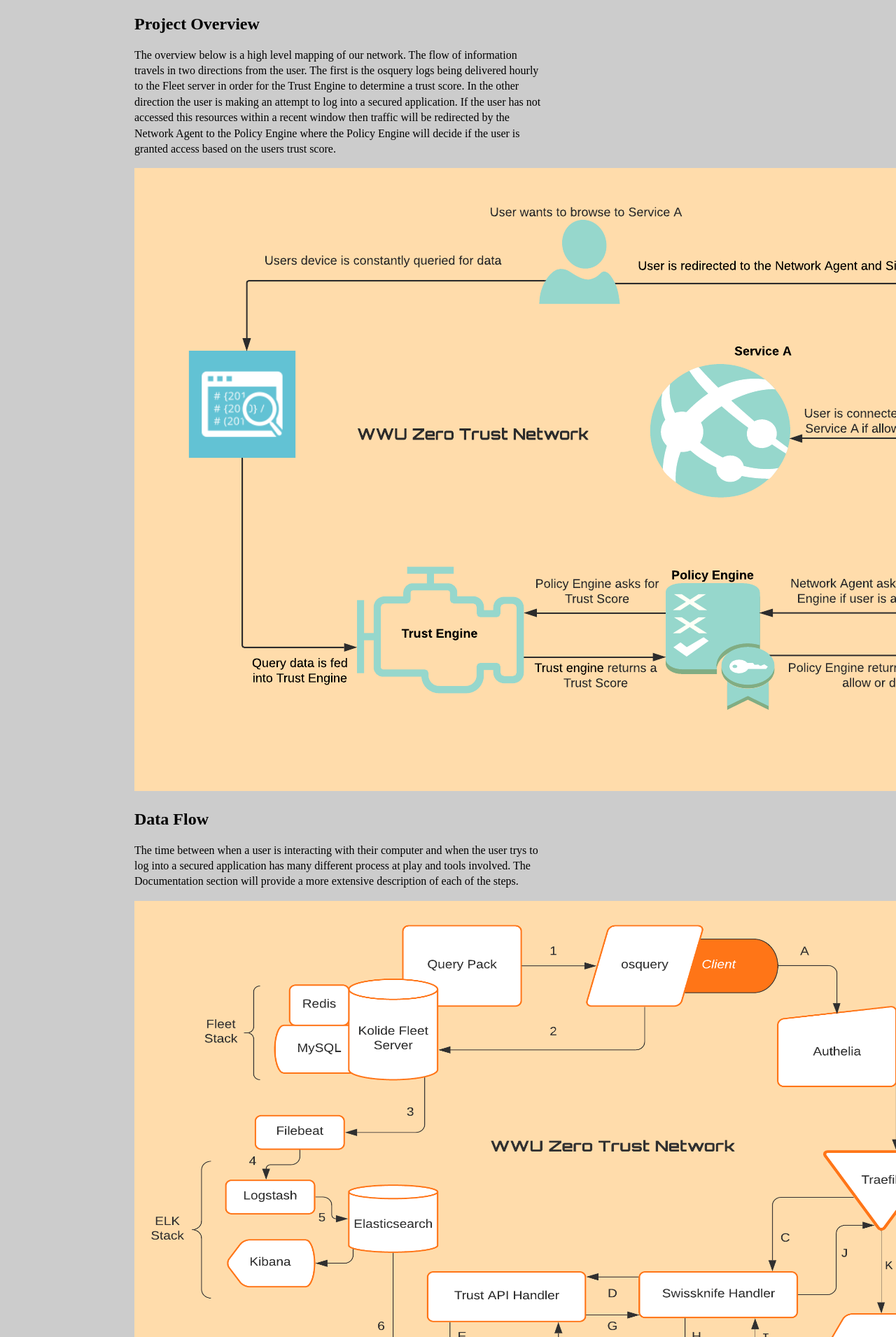
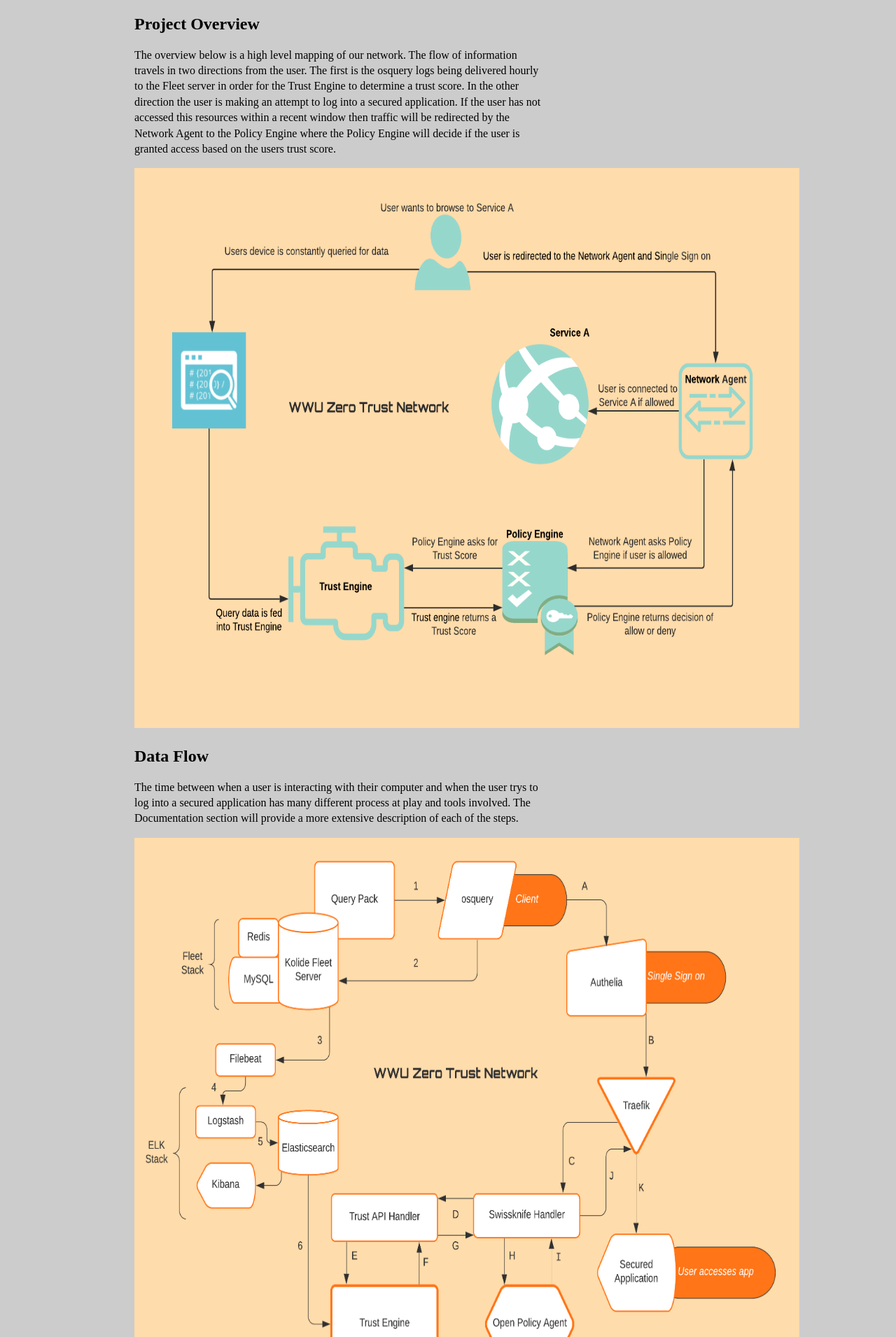
Before and after one commit to WWUZeroTrust/WWUZeroTrust.github.io, a Jekyll site: the page built from _posts/2020-06-1-End-of-Spring-Quarter.md, in a window 1280 px wide. Shown: the part 422-2332 px from the top of the page at 70% size. Built offline with Jekyll 4.4.1, drawn with Linux system fonts in a browser that asks for light colours.

Commit message:
Update 2020-06-1-End-of-Spring-Quarter.md

```diff
--- a/_posts/2020-06-1-End-of-Spring-Quarter.md
+++ b/_posts/2020-06-1-End-of-Spring-Quarter.md
@@ -10,13 +10,13 @@ Our project has drastically changed since its inception. Assumptions made about
 
 The overview below is a high level mapping of our network. The flow of information travels in two directions from the user. The first is the osquery logs being delivered hourly to the Fleet server in order for the Trust Engine to determine a trust score. In the other direction the user is making an attempt to log into a secured application. If the user has not accessed this resources within a recent window then traffic will be redirected by the Network Agent to the Policy Engine where the Policy Engine will decide if the user is granted access based on the users trust score.
 
-<img src="/image/Zero Trust Network Overview.png" alt="hi" class="inline" height="890" width="1372"/>
+<img src="/image/Zero Trust Network Overview.png" alt="hi" class="inline" height="800" width="950"/>
 
 ## Data Flow
 
 The time between when a user is interacting with their computer and when the user trys to log into a secured application has many different process at play and tools involved. The Documentation section will provide a more extensive description of each of the steps.
 
-<img src="/image/Flowchart.png" alt="hi" class="inline" height="834" width="1414"/>
+<img src="/image/Flowchart.png" alt="hi" class="inline" height="800" width="950"/>
 
 ## Trust Engine
 
```
